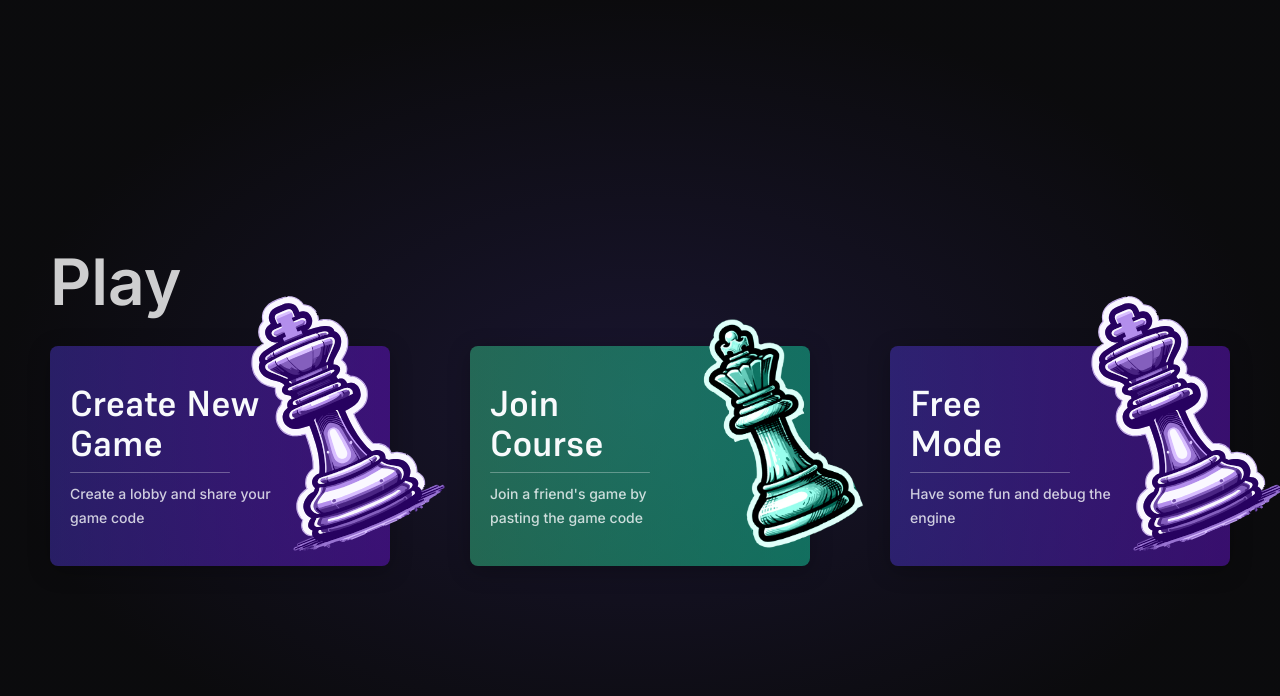
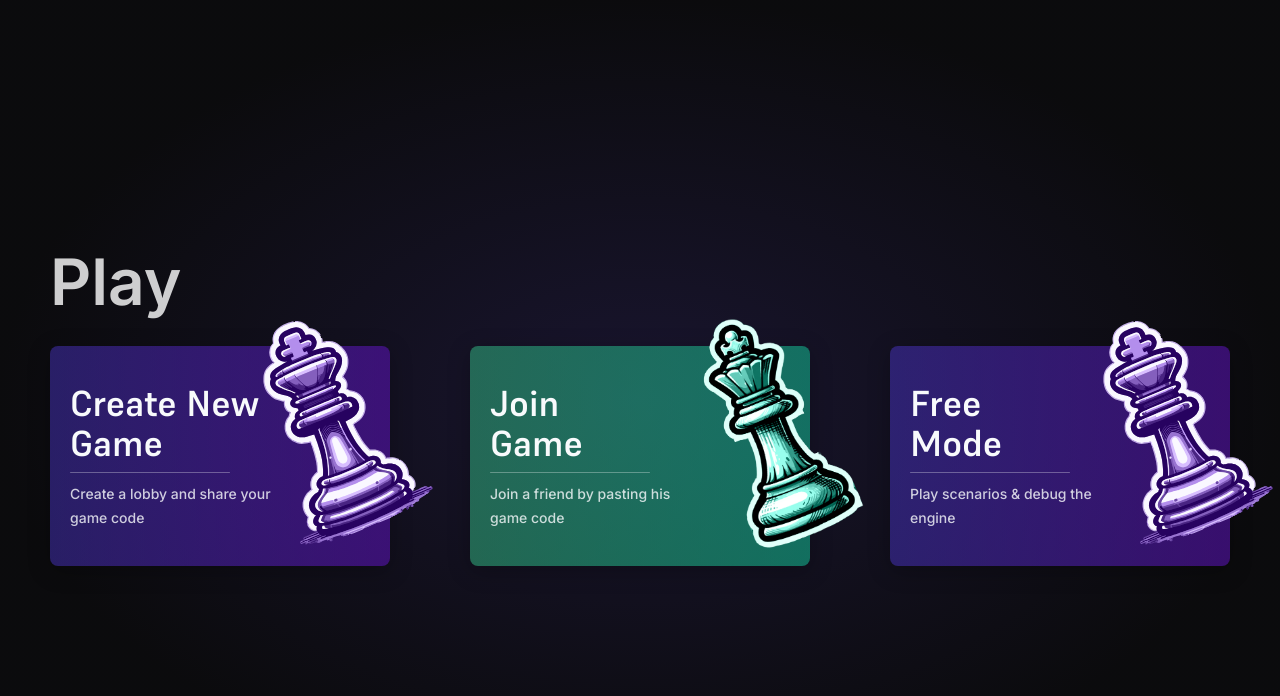
Before and after one commit to M0ttii/chess-frontend, a Next.js app: page /test in a window 1280 px wide. Shown: the top 696 px of the page. Built offline with nearby package versions, Linux system fonts and the light colour scheme; no server answers.

Commit message:
Small fixeds

```diff
--- a/package.json
+++ b/package.json
@@ -4,6 +4,7 @@
   "private": true,
   "scripts": {
     "dev": "next dev",
+    "play": "next dev -H 0.0.0.0",
     "build": "next build",
     "start": "next start",
     "lint": "next lint"
--- a/src/app/gameCtx.tsx
+++ b/src/app/gameCtx.tsx
@@ -277,6 +277,8 @@ export function GameProvider({ children }: PropsWithChildren) {
 				console.log("[SUB::Move] Received message:", content);
 				const moveInfo: MoveInfo = content.moveInfo;
 				if (moveInfo.legal) {
+					const stateFen = moveInfo.stateFEN;
+					setFen(stateFen.toString());
 					if(moveInfo.gameState == "END_WHITE_IN_CHECKMATE" || moveInfo.gameState == "END_BLACK_IN_CHECKMATE"){
 						setCheckMate(moveInfo.gameState);
 						return;
@@ -284,8 +286,6 @@ export function GameProvider({ children }: PropsWithChildren) {
 					setWhiteTimeLeft(content.whiteTimeLeft);
 					setBlackTimeLeft(content.blackTimeLeft);
 					addMove(new Date(), moveInfo);
-					const stateFen = moveInfo.stateFEN;
-					setFen(stateFen.toString());
 					if (moveInfo.playerColor == 1) {
 						setIsWhiteTimerRunning(true);
 						setIsBlackTimerRunning(false);
--- a/src/components/AbstractButton.tsx
+++ b/src/components/AbstractButton.tsx
@@ -57,8 +57,8 @@ const AbstractButton = ({ content, onClick, children, title, type }: AbstractBut
 							}
 
 						</div>
-						<div className="absolute top-[-50px] translate-x-32">
-							<KingComponent className={cn("w-64 h-64")}></KingComponent>
+						<div className="absolute top-[-25px] translate-x-32">
+							<KingComponent className={cn("w-56 h-56")}></KingComponent>
 							{/* <Image className="" src="/king.svg" width={600} height={600} alt="s" /> */}
 						</div>
 					</div>
--- a/src/components/menu/DebugButton.tsx
+++ b/src/components/menu/DebugButton.tsx
@@ -15,7 +15,7 @@ export function DebugButton() {
     }
 
 	return (
-        <AbstractButton title="Free Mode" type="blue" content="Have some fun and debug the engine" onClick={nav}>
+        <AbstractButton title="Free Mode" type="blue" content="Play scenarios & debug the engine" onClick={nav}>
             <PawnIcon></PawnIcon>
         </AbstractButton>
 
--- a/src/components/menu/JoinButton.tsx
+++ b/src/components/menu/JoinButton.tsx
@@ -79,7 +79,7 @@ export function JoinButton() {
     return (
         <Dialog>
             <DialogTrigger asChild>
-                <AbstractButton title="Join Course" type="green" content="Join a friend's game by pasting the game code">
+                <AbstractButton title="Join Game" type="green" content="Join a friend by pasting his game code">
                     <JoinIcon />
                 </AbstractButton>
             </DialogTrigger>
```
Also changed, not shown: src/components/game/PlayerName.tsx (+1 -1 lines).
